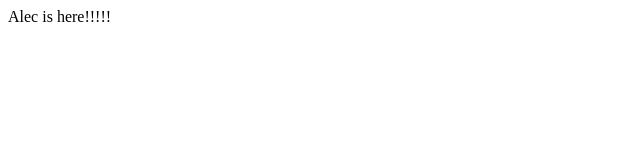
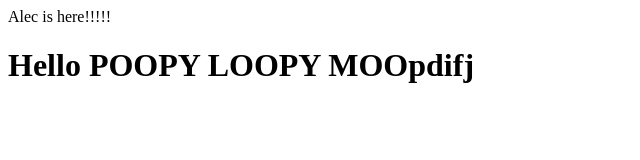
Before and after one commit to SIgmaridsp/Aleccgoopy, a plain HTML site: page index.html in a window 1280 px wide. Shown: the whole page, without its empty margins (0-640 px from the left). Drawn offline with Linux system fonts and the light colour scheme.

Commit message:
Alecs second running experimenty thing

```diff
--- a/index.html
+++ b/index.html
@@ -1,3 +1,4 @@
 <html>
     Alec is here!!!!!
+     <h1>Hello POOPY LOOPY MOOpdifj</h1>
 </html>
```
